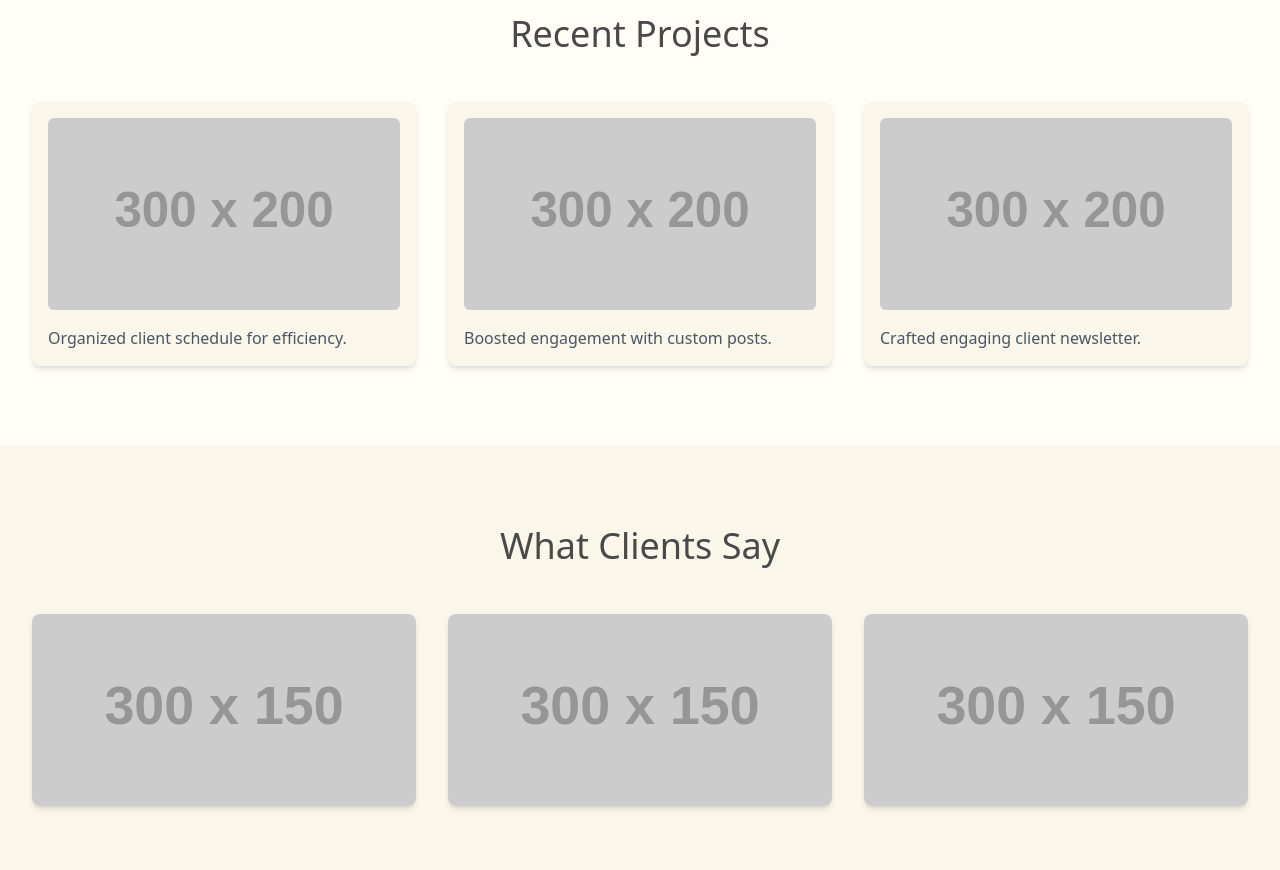
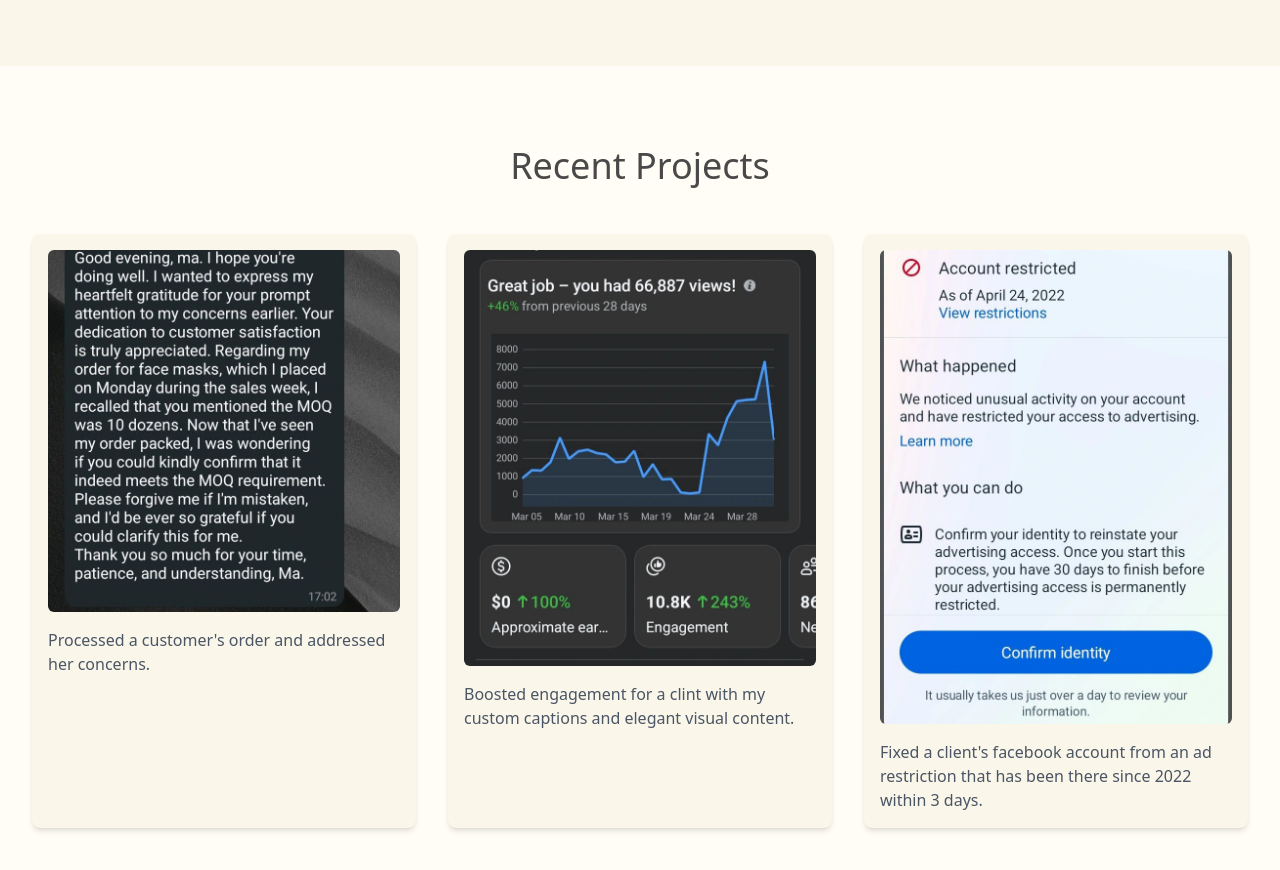
Before and after one commit to CodeBruv/julbyen-portfolio, a website: page index.html in a window 1280 px wide. Shown: the part 1920-2790 px from the top of the page. Drawn offline with Linux system fonts and the light colour scheme; placeholder pictures from the web are drawn by us.

Commit message:
Made my changes

```diff
--- a/index.html
+++ b/index.html
@@ -51,7 +51,7 @@
             <h1 class="font-[Dancing Script] text-5xl md:text-6xl text-fourth mb-4">Juju: Your Virtual Assistant</h1>
             <p class="text-lg md:text-xl text-gray-600 mb-8">From schedules to social media management, I make your workday effortless.</p>
             <a href="#contact" class="bg-second text-fourth px-6 py-3 rounded-md font-semibold hover:bg-first hover-lift">Hire Juju Today</a>
-            <img src="https://via.placeholder.com/300x150?text=Testimonial+1" alt="Client Testimonial" class="mt-8 mx-auto rounded-lg shadow-md max-w-xs">
+            <img src="assets/testimonial.webp" alt="Client Testimonial" class="mt-8 mx-auto rounded-lg shadow-md max-w-xs">
         </div>
     </section>
 
@@ -113,16 +113,16 @@
             <h2 class="font-[Dancing Script] text-4xl text-fourth text-center mb-12">Recent Projects</h2>
             <div class="grid grid-cols-1 sm:grid-cols-2 lg:grid-cols-3 gap-8">
                 <div class="bg-first p-4 rounded-lg shadow-md hover-lift">
-                    <img src="https://via.placeholder.com/300x200?text=Calendar+Sample" alt="Calendar Sample" class="w-full h-48 object-cover rounded-md mb-4">
-                    <p class="text-gray-600">Organized client schedule for efficiency.</p>
+                    <img src="assets/CSR.webp" alt="Customer Service" class="w-full h-58 object-cover rounded-md mb-4">
+                    <p class="text-gray-600">Processed a customer's order and addressed her concerns.</p>
                 </div>
                 <div class="bg-first p-4 rounded-lg shadow-md hover-lift">
-                    <img src="https://via.placeholder.com/300x200?text=Social+Post" alt="Social Post" class="w-full h-48 object-cover rounded-md mb-4">
-                    <p class="text-gray-600">Boosted engagement with custom posts.</p>
+                    <img src="assets/social-post.webp" alt="Social Post" class="w-full h-58 object-cover rounded-md mb-4">
+                    <p class="text-gray-600">Boosted engagement for a clint with my custom captions and elegant visual content.</p>
                 </div>
                 <div class="bg-first p-4 rounded-lg shadow-md hover-lift">
-                    <img src="https://via.placeholder.com/300x200?text=Newsletter" alt="Newsletter" class="w-full h-48 object-cover rounded-md mb-4">
-                    <p class="text-gray-600">Crafted engaging client newsletter.</p>
+                    <img src="assets/restricted.webp" alt="Newsletter" class="w-full h-58 object-cover rounded-md mb-4">
+                    <p class="text-gray-600">Fixed a client's facebook account from an ad restriction that has been there since 2022 within 3 days.</p>
                 </div>
             </div>
         </div>
@@ -133,9 +133,9 @@
         <div class="max-w-7xl mx-auto px-4 sm:px-6 lg:px-8">
             <h2 class="font-[Dancing Script] text-4xl text-fourth text-center mb-12">What Clients Say</h2>
             <div class="grid grid-cols-1 sm:grid-cols-2 lg:grid-cols-3 gap-8">
-                <img src="https://via.placeholder.com/300x150?text=Testimonial+2" alt="Client Testimonial" class="w-full rounded-lg shadow-md">
-                <img src="https://via.placeholder.com/300x150?text=Testimonial+3" alt="Client Testimonial" class="w-full rounded-lg shadow-md">
-                <img src="https://via.placeholder.com/300x150?text=Testimonial+4" alt="Client Testimonial" class="w-full rounded-lg shadow-md">
+                <img src="assets/client1.webp" alt="Client Testimonial" class="w-full rounded-lg shadow-md">
+                <img src="assets/client2.webp" alt="Client Testimonial" class="w-full rounded-lg shadow-md">
+                <img src="assets/client3.webp" alt="Client Testimonial" class="w-full rounded-lg shadow-md">
             </div>
         </div>
     </section>
@@ -146,16 +146,16 @@
             <h2 class="font-[Dancing Script] text-4xl text-fourth mb-6">Get in Touch</h2>
             <p class="text-lg text-gray-600 mb-8">Connect with me on your favorite platform!</p>
             <div class="flex justify-center space-x-6">
-                <a href="https://linkedin.com/in/julbyen" target="_blank" class="text-fourth hover:text-first">
+                <a href="https://www.linkedin.com/in/julbyen-joy-08a370357/" target="_blank" class="text-fourth hover:text-first">
                     <i class="fab fa-linkedin text-3xl"></i>
                 </a>
-                <a href="https://wa.me/YOUR_NUMBER" target="_blank" class="text-fourth hover:text-first">
+                <a href="#https://wa.me/+2348131167949" class="text-fourth hover:text-first">
                     <i class="fab fa-whatsapp text-3xl"></i>
                 </a>
-                <a href="https://facebook.com/julbyen" target="_blank" class="text-fourth hover:text-first">
+                <a href="#https://facebook.com/julbyen" class="text-fourth hover:text-first">
                     <i class="fab fa-facebook text-3xl"></i>
                 </a>
-                <a href="https://instagram.com/julbyen" target="_blank" class="text-fourth hover:text-first">
+                <a href="#https://instagram.com/julbyen" class="text-fourth hover:text-first">
                     <i class="fab fa-instagram text-3xl"></i>
                 </a>
             </div>
```
Also changed, not shown: assets/CSR.webp (added), assets/client1.webp (added), assets/client2.webp (added), assets/client3.webp (added), assets/restricted.webp (added), assets/social-post.webp (added), assets/testimonial.webp (added).
